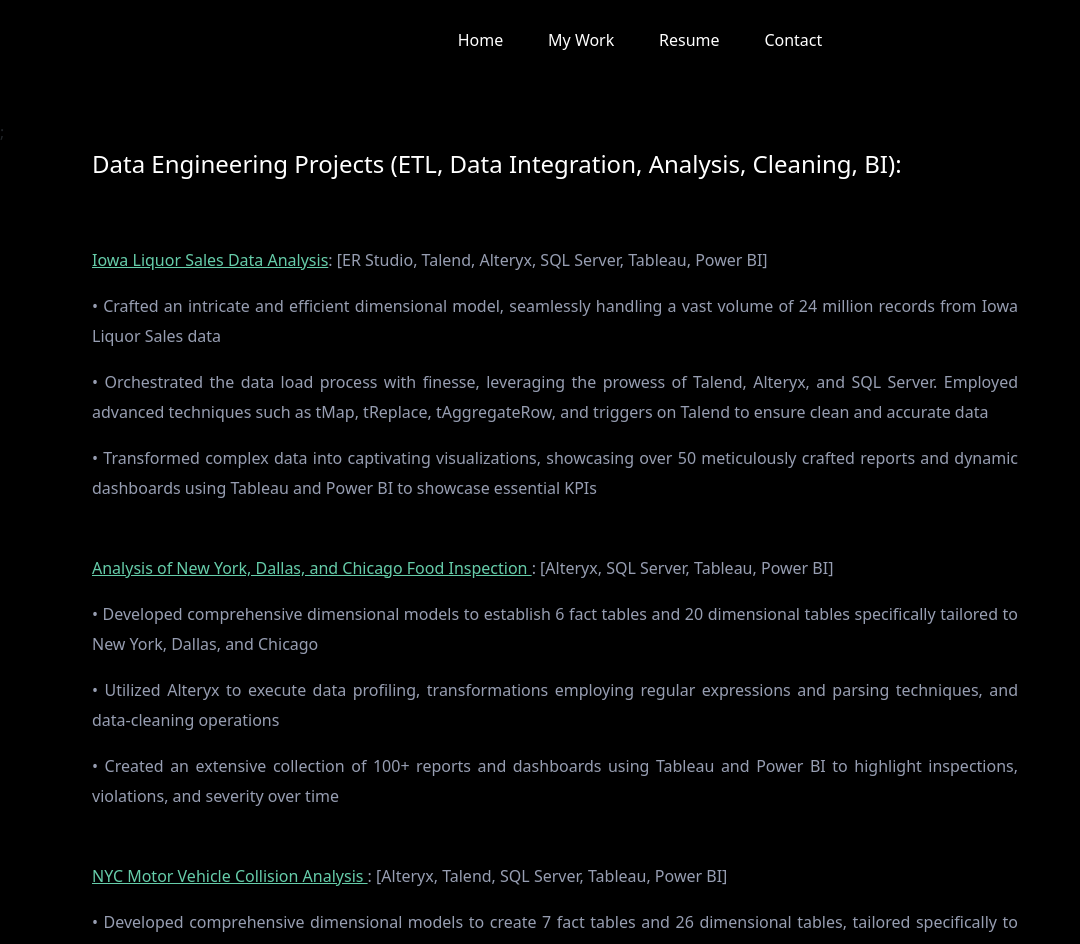
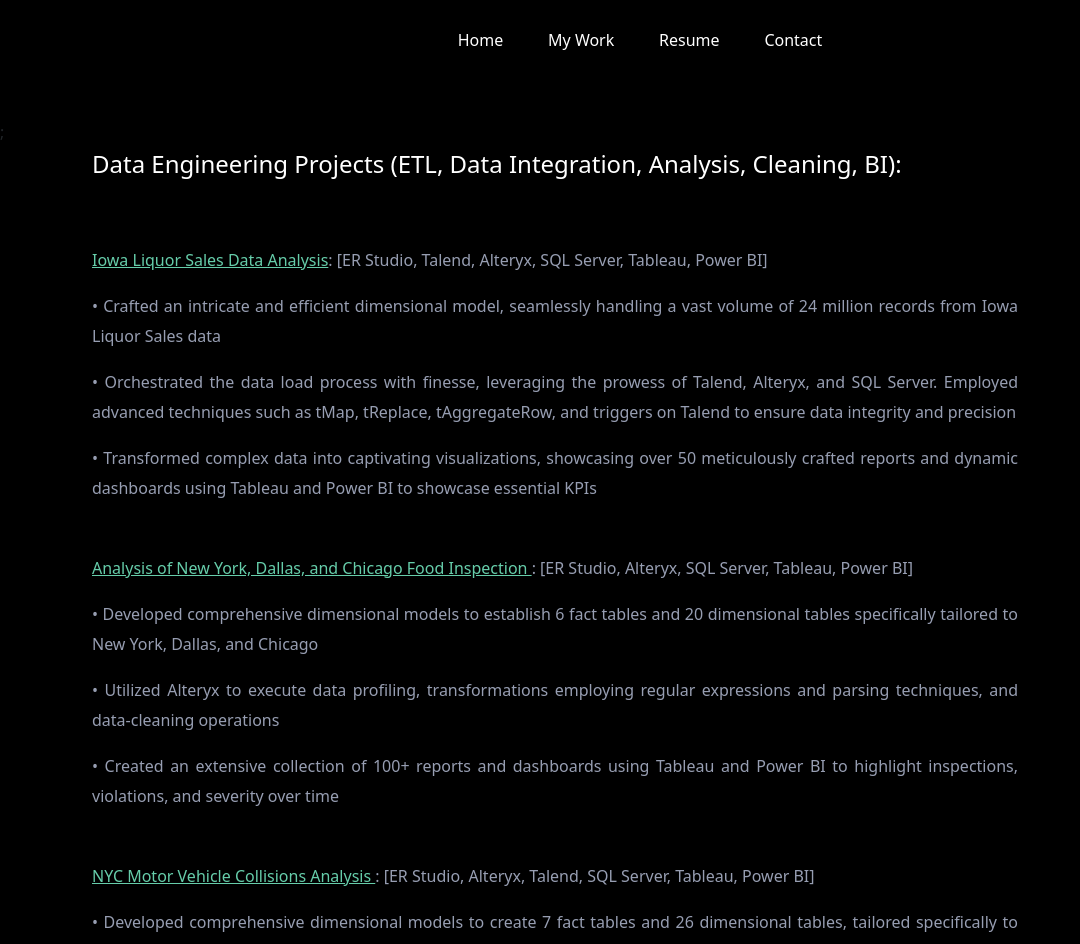
Before and after one commit to SindhVaddi/Svaddi_portfolio, a Next.js app: page /My_Work in a window 1280 px wide. Shown: the top 944 px of the page, without its empty margins (0-1080 px from the left). Built offline with nearby package versions, Linux system fonts and the light colour scheme.

Commit message:
deploying new changes to the app

```diff
--- a/pages/My_Work.js
+++ b/pages/My_Work.js
@@ -29,7 +29,7 @@
                 </p>
 
                 <p>• Crafted an intricate and efficient dimensional model, seamlessly handling a vast volume of 24 million records from Iowa Liquor Sales data </p>
-                <p>• Orchestrated the data load process with finesse, leveraging the prowess of Talend, Alteryx, and SQL Server. Employed advanced techniques such as tMap, tReplace, tAggregateRow, and triggers on Talend to ensure clean and accurate data </p>
+                <p>• Orchestrated the data load process with finesse, leveraging the prowess of Talend, Alteryx, and SQL Server. Employed advanced techniques such as tMap, tReplace, tAggregateRow, and triggers on Talend to ensure data integrity and precision </p>
                 <p>• Transformed complex data into captivating visualizations, showcasing over 50 meticulously crafted reports and dynamic dashboards using Tableau and Power BI to showcase essential KPIs </p>
                 </div>
 
@@ -38,7 +38,7 @@
                 <div style={{ margin: '10px 0' }}>
                 <p>
                   <a href="https://github.com/SindhVaddi" target="_blank" rel="noopener noreferrer" style={{color: 'mediumaquamarine'}}>
-                  <i className="fab fa-github"></i> Analysis of New York, Dallas, and Chicago Food Inspection </a>: [Alteryx, SQL Server, Tableau, Power BI]
+                  <i className="fab fa-github"></i> Analysis of New York, Dallas, and Chicago Food Inspection </a>: [ER Studio, Alteryx, SQL Server, Tableau, Power BI]
                 </p>
 
                 <p>• Developed comprehensive dimensional models to establish 6 fact tables and 20 dimensional tables specifically tailored to New York, Dallas, and Chicago
@@ -54,7 +54,7 @@
                 <div style={{ margin: '10px 0' }}>
                 <p>
                   <a href="https://github.com/SindhVaddi/NYC-Motor-Vehicle-Collision_Data-Analysis" target="_blank" rel="noopener noreferrer" style={{color: 'mediumaquamarine'}}>
-                  <i className="fab fa-github"></i> NYC Motor Vehicle Collision Analysis </a>: [Alteryx, Talend, SQL Server, Tableau, Power BI]
+                  <i className="fab fa-github"></i> NYC Motor Vehicle Collisions Analysis </a>: [ER Studio, Alteryx, Talend, SQL Server, Tableau, Power BI]
                 </p>
 
                 <p>• Developed comprehensive dimensional models to create 7 fact tables and 26 dimensional tables, tailored specifically to store and analyze 1.99 million rows of NYC Motor Vehicle Collision data
@@ -179,7 +179,7 @@
                 <div style={{ margin: '10px 0' }}>
                 <p>
                   <a href="https://github.com/SindhVaddi/Svaddi_portfolio" target="_blank" rel="noopener noreferrer" style={{color: 'mediumaquamarine'}}>
-                  <i className="fab fa-github"></i> This Website </a>: [React, HTML, CSS]
+                  <i className="fab fa-github"></i> This Website </a>: [Visual Studio Code, Git, React, CSS, Vercel]
                 </p>
 
                 </div>
```
